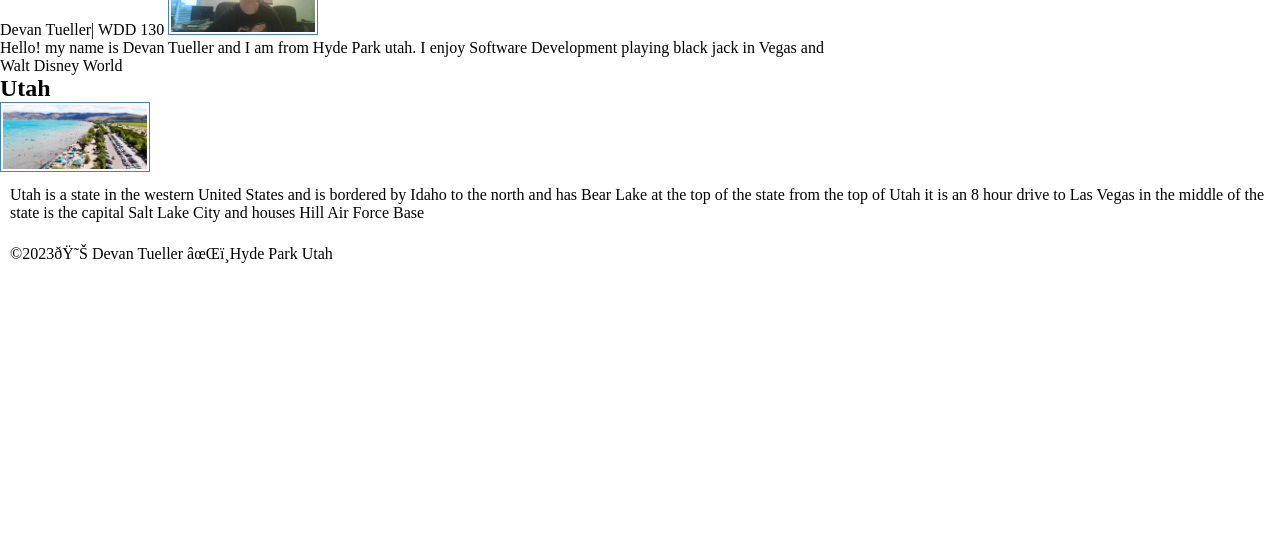
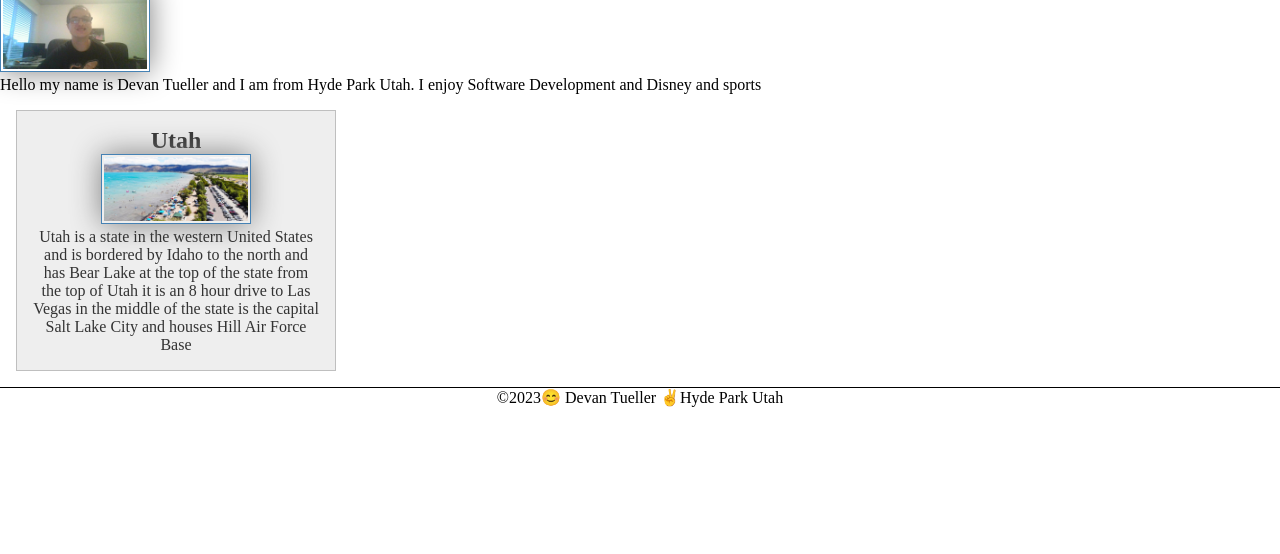
Before and after one commit to bigblue9222/wdd130, a plain HTML site: page index.html in a window 1280 px wide. Shown: the part 246-800 px from the top of the page. Drawn offline with Linux system fonts and the light colour scheme.

Commit message:
enhanced Home page

```diff
--- a/index.html
+++ b/index.html
@@ -1,12 +1,12 @@
 <!DOCTYPE html>
 <html lang="en-us">
     <head>
-      <meta charset="utf-8>
+    <meta charset="utf-8">
     <meta name="viewpoint" content="width=device-width,initial-scale=1.0">
-      <meta name="discription" "content devan's WDD 130 course homepage">
-      <meta name="author" content="devan">
+    <meta name="discription" content="Devan Tueller BYU-Idaho WDD130 home page">
+    <meta name="author" content="Devan Tueller">
+    <title> Devan Tueller|WDD130</title>
     <link rel="stylesheet" href="styles/styles.css">
-      <title> Devan Tueller|WDD130</title>
     </head>
     <body>
       <header>
@@ -17,13 +17,13 @@
         </nav>
      </header>
      <main>
-       <hi>Devan Tueller| WDD 130</hi>
+        <h1>Devan Tueller|WDD130</h1>
         <img src="images/profile.jpg" alt="Hello my name is Devan Tueller" width="200">
-       <p>Hello! my name is Devan Tueller and I am from Hyde Park utah. I enjoy Software Development playing black jack in Vegas and Walt Disney World</p>
+        <p>Hello my name is Devan Tueller and I am from Hyde Park Utah. I enjoy Software Development and Disney and sports <p>
         </main>
         <aside>
           <h2>Utah</h2>
-      <img src="images/bear-lake.jpg" alt="bear lake "width="200">
+          <img src="images/bear-lake.jpg" alt="bear lake" width="200">
           <p>Utah is a state in the western United States and is bordered by Idaho to the north and has Bear Lake at the top of the state from the top of Utah it is an 8 hour drive to Las Vegas in the middle of the state is the capital Salt Lake City and houses Hill Air Force Base</p>
         </aside>
         <footer>
--- a/styles/styles.css
+++ b/styles/styles.css
@@ -3,37 +3,48 @@
     padding: 0;
     box-sizing: border-box;
 }
+
 nav {
     background-color: steelblue;
     padding: 10px;
 }
+
 nav a {
     color: white;
     display: block;
     padding: 20px;
 }
+
 h1 {
     color: steelblue;
 }
+
 img {
     width: 150px;
     height: auto;
     border: 1px solid steelblue;
     padding: 2px;
- box-shadow: 0,0 30px grey;
+    box-shadow: 0 0 30px grey;
 }
+
 p {
     padding: 10px;
 }
 
-
 main {
   max-width: 840px;
+}
+
+main img {
+    width: 150px;
+    height: auto;
+}
 
 aside {
- margin: 1em;
- border: 1px solid rgba(0,0,0.1);
- padding: 1em;
+    width: 20rem;
+    margin: 1rem;
+    border: 1px solid rgba(0, 0, 0, 0.2);
+    padding: 1rem;
     background-color: #eee;
     color: #333;
     text-align: center;
@@ -43,14 +54,13 @@ aisde img {
     width: 200px;
     height: auto;
 }
-main img {
-    width: 150px;
-    height: auto;
+
+p {
+    padding: 0;
 }
-p { padding: 0;}
+
 footer {
     margin-top: 1em;
     border-top: 1px solid #000;
     text-align: center;
 }
-}
```
Lines whose indentation alone changed are shown as unchanged.
